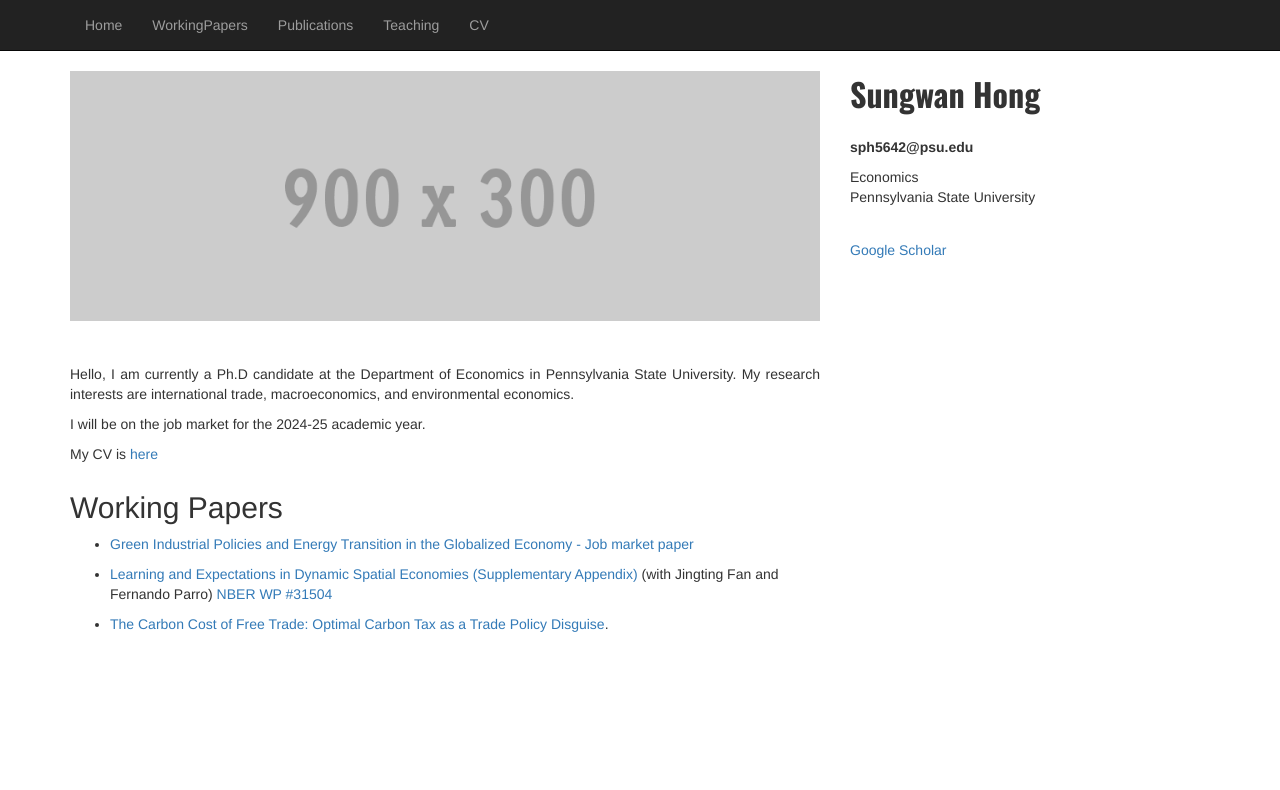
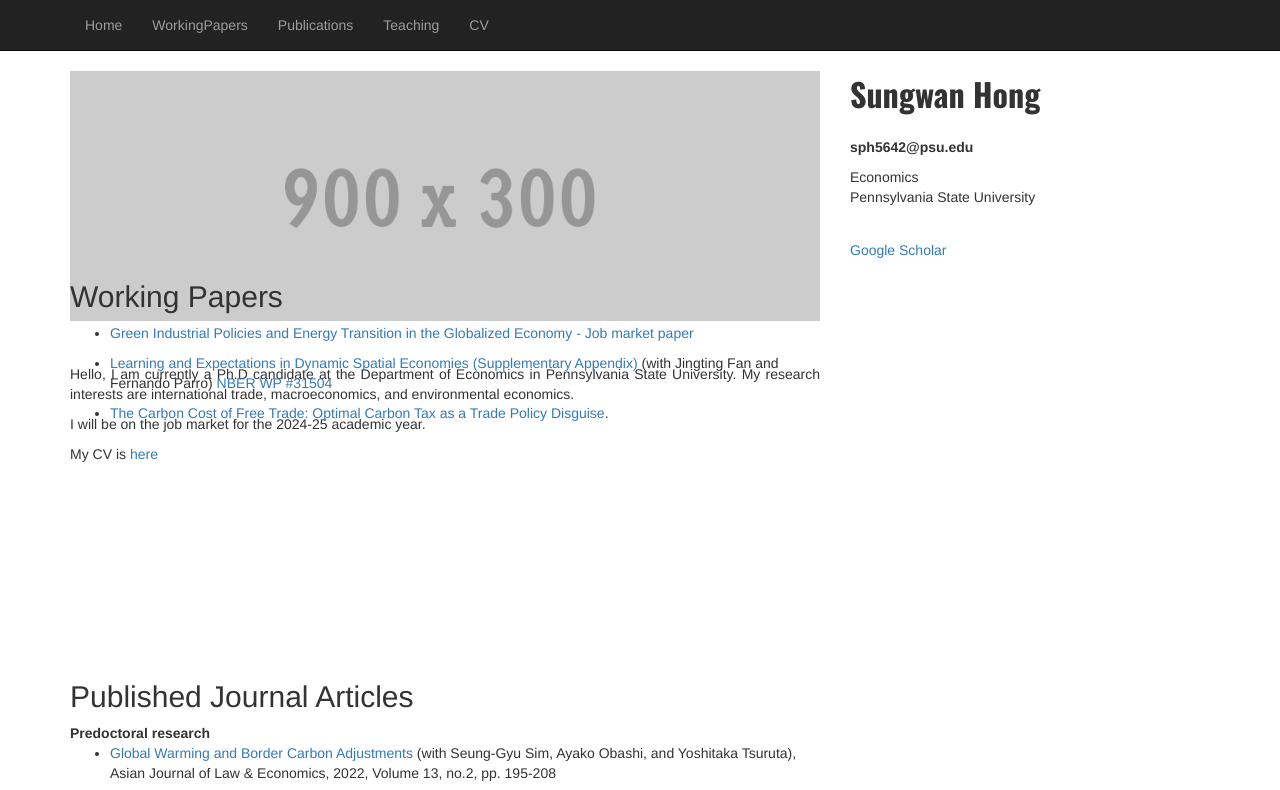
Before and after one commit to SungwanH/SungwanH.github.io, a plain HTML site: page index.html in a window 1280 px wide. Shown: the top 790 px of the page. Drawn offline with nearby package versions, Linux system fonts and the light colour scheme.

Commit message:
Update index.html

```diff
--- a/index.html
+++ b/index.html
@@ -49,7 +49,7 @@
         <div class="row">
 
             <!-- Entries Column -->
-            <div class="col-md-8" style="height: 50vh;">
+            <div class="col-md-8" style="height: 20vh;">
 
                 <!-- Main Image -->
                 <img class="img-responsive" src="photo.gif" alt=""><br>
```
